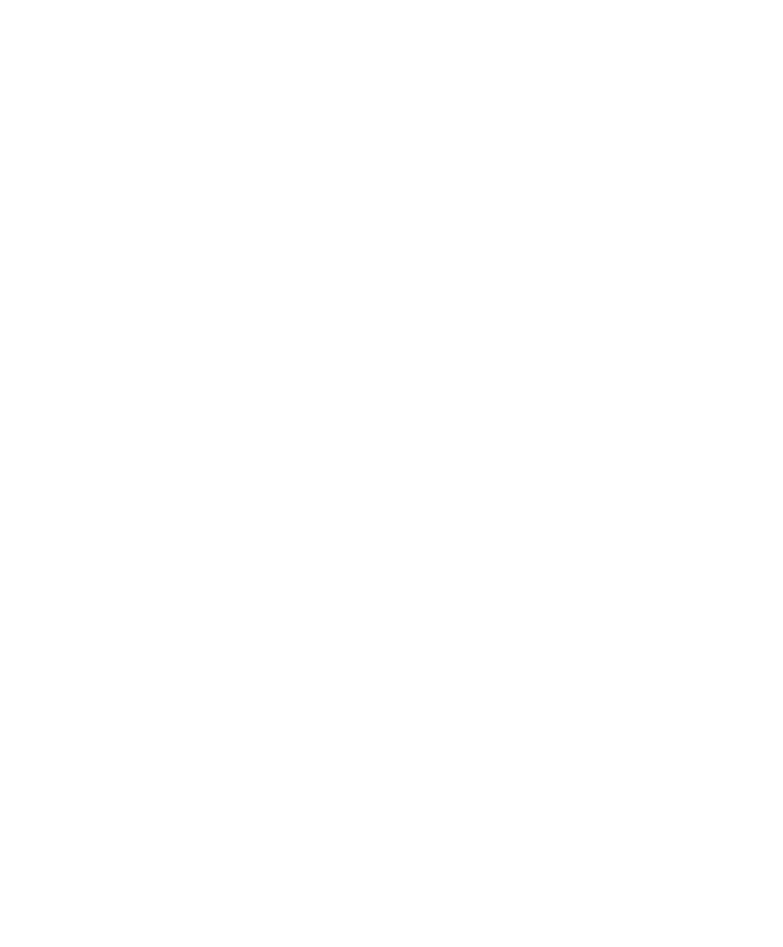
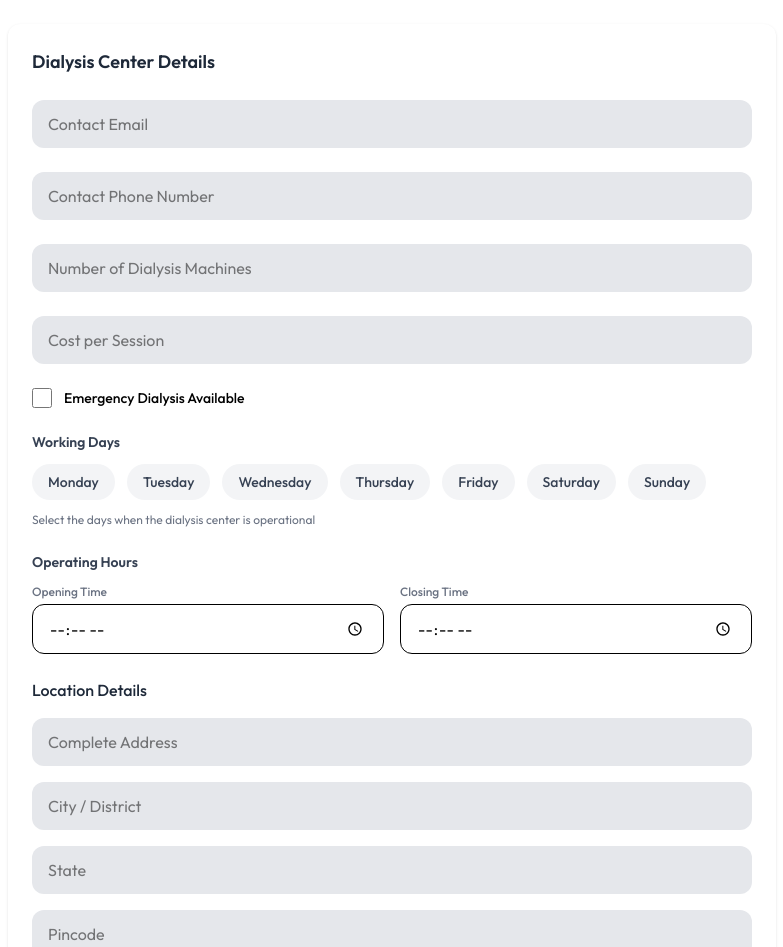
Before and after one commit to AKSHATcseb/HealthSetu, a React (Vite) app in the folder CLIENT/: page /centerdetailsform in a window 1280 px wide. Before the commit this address had no page. Shown: the top 947 px of the page, without its empty margins (248-1031 px from the left). Before the commit the page ends 800 px from the top, so only its background shows below. Built offline with nearby package versions, Linux system fonts and the light colour scheme.

Commit message:
registration page updated

```diff
--- a/CLIENT/index.html
+++ b/CLIENT/index.html
@@ -2,7 +2,7 @@
 <html lang="en">
   <head>
     <meta charset="UTF-8" />
-    <link rel="icon" type="image/svg+xml" href="/vite.svg" />
+    <link rel="icon" type="image/svg+xml" href="/logo.jpg" />
 
     <!-- Google Font -->
     <link rel="preconnect" href="https://fonts.googleapis.com" />
--- a/CLIENT/src/App.jsx
+++ b/CLIENT/src/App.jsx
@@ -10,6 +10,7 @@ import MyAppointments from './pages/Patient/MyAppointments'
 import BookingPage from './pages/Patient/BookingPage'
 import CenterDetails from './pages/Patient/CenterDetails'
 import CenterDashboard from './pages/Center/CenterDashboard'
+import CenterDetailsForm from './components/loginSignup/CenterDetailsForm'
 // import { Toaster } from 'react-hot-toast'
 
 
@@ -27,6 +28,7 @@ function App() {
         <Route path='/bookappointment' element={< BookingPage/>} />
         <Route path='/center/:center_id' element={< CenterDetails/>} />
         <Route path='/centerdashboard' element={< CenterDashboard/>} />
+        <Route path='/centerdetailsform' element={< CenterDetailsForm/>} />
       </Routes>
 
       {/* <Footer /> */}
--- a/CLIENT/src/components/loginSignup/CenterDetailsForm.jsx
+++ b/CLIENT/src/components/loginSignup/CenterDetailsForm.jsx
@@ -1,60 +1,234 @@
+import { useState } from "react";
 import LocationDetailsForm from "./LocationDetailsForm";
 import ComplianceForm from "./ComplianceForm";
 
+const daysOfWeek = [
+  "Monday",
+  "Tuesday",
+  "Wednesday",
+  "Thursday",
+  "Friday",
+  "Saturday",
+  "Sunday",
+];
+
 export default function CenterDetailsForm() {
+  const [formData, setFormData] = useState({
+    email: "",
+    phone: "",
+    dialysisCount: "",
+    normalCost: "",
+    emergencyAvailable: false,
+    emergencyCost: "",
+    workingDays: [],
+    openingTime: "",
+    closingTime: "",
+    emergency24x7: false,
+  });
+
+  /* ---------- HANDLERS ---------- */
+
+  const handleChange = (e) => {
+    const { name, value, type, checked } = e.target;
+    setFormData((prev) => ({
+      ...prev,
+      [name]: type === "checkbox" ? checked : value,
+    }));
+  };
+
+  const toggleDay = (day) => {
+    setFormData((prev) => ({
+      ...prev,
+      workingDays: prev.workingDays.includes(day)
+        ? prev.workingDays.filter((d) => d !== day)
+        : [...prev.workingDays, day],
+    }));
+  };
+
+  /* ---------- SUBMIT ---------- */
+
+  const handleSubmit = (e) => {
+    e.preventDefault();
+
+    const payload = {
+      ...formData,
+      timings: formData.emergency24x7
+        ? "24x7"
+        : `${formData.openingTime} - ${formData.closingTime}`,
+    };
+
+    console.log("CENTER DATA 👉", payload);
+    // API call here
+  };
+
   return (
-    <div className="space-y-6 mt-6">
+    <div className="px-64">
+    <form
+      onSubmit={handleSubmit}
+      className="space-y-6 mt-6 bg-white p-6 rounded-xl shadow"
+    >
       <h3 className="font-semibold text-lg text-gray-800">
         Dialysis Center Details
       </h3>
 
-      {/* BASIC IDENTITY */}
+      {/* BASIC DETAILS */}
       <input
-        type="text"
-        placeholder="Hospital / Center Name"
-        className="w-full px-4 py-3 bg-gray-200 text-gray-600 rounded-xl"
+        type="email"
+        name="email"
+        placeholder="Contact Email"
+        value={formData.email}
+        onChange={handleChange}
+        className="w-full px-4 py-3 bg-gray-200 rounded-xl"
+        required
       />
 
-      <select className="w-full px-4 py-3 bg-gray-200 text-gray-600 rounded-xl">
-        <option>Center Type</option>
-        <option>Government</option>
-        <option>Private</option>
-        <option>Trust</option>
-      </select>
-
       <input
-        type="text"
-        placeholder="Registration Number"
-        className="w-full px-4 py-3 bg-gray-200 text-gray-600 rounded-xl"
+        type="tel"
+        name="phone"
+        placeholder="Contact Phone Number"
+        value={formData.phone}
+        onChange={handleChange}
+        className="w-full px-4 py-3 bg-gray-200 rounded-xl"
+        required
       />
 
       <input
         type="number"
-        placeholder="Year of Establishment"
-        className="w-full px-4 py-3 bg-gray-200 text-gray-600 rounded-xl"
-      />
-
-      {/* CONTACT */}
-      <input
-        type="text"
-        placeholder="Authorized Contact Person"
-        className="w-full px-4 py-3 bg-gray-200 text-gray-600 rounded-xl"
+        name="dialysisCount"
+        placeholder="Number of Dialysis Machines"
+        value={formData.dialysisCount}
+        onChange={handleChange}
+        className="w-full px-4 py-3 bg-gray-200 rounded-xl"
       />
 
       <input
-        type="tel"
-        placeholder="Official Mobile (OTP)"
-        className="w-full px-4 py-3 bg-gray-200 text-gray-600 rounded-xl"
+        type="number"
+        name="normalCost"
+        placeholder="Cost per Session"
+        value={formData.normalCost}
+        onChange={handleChange}
+        className="w-full px-4 py-3 bg-gray-200 rounded-xl"
       />
 
-      <input
-        type="email"
-        placeholder="Official Email Address"
-        className="w-full px-4 py-3 bg-gray-200 text-gray-600 rounded-xl"
-      />
+      {/* EMERGENCY DIALYSIS */}
+      <div className="flex items-center gap-3">
+        <input
+          type="checkbox"
+          name="emergencyAvailable"
+          checked={formData.emergencyAvailable}
+          onChange={handleChange}
+          className="w-5 h-5"
+        />
+        <span className="text-sm font-medium">
+          Emergency Dialysis Available
+        </span>
+      </div>
 
+      {formData.emergencyAvailable && (
+        <input
+          type="number"
+          name="emergencyCost"
+          placeholder="Emergency Cost per Session"
+          value={formData.emergencyCost}
+          onChange={handleChange}
+          className="w-full px-4 py-3 bg-gray-200 rounded-xl"
+        />
+      )}
+
+      {/* WORKING DAYS */}
+      <div className="space-y-3">
+        <h4 className="text-sm font-semibold text-gray-700">
+          Working Days
+        </h4>
+
+        <div className="flex flex-wrap gap-3">
+          {daysOfWeek.map((day) => {
+            const isSelected = formData.workingDays.includes(day);
+
+            return (
+              <button
+                key={day}
+                type="button"
+                onClick={() => toggleDay(day)}
+                className={`flex items-center gap-2 px-4 py-2 rounded-full text-sm font-medium transition-all
+                  ${
+                    isSelected
+                      ? "bg-teal-600 text-white shadow-md scale-105"
+                      : "bg-gray-100 text-gray-700 hover:bg-gray-200"
+                  }`}
+              >
+                {isSelected && <span className="text-xs">✓</span>}
+                {day}
+              </button>
+            );
+          })}
+        </div>
+
+        <p className="text-xs text-gray-500">
+          Select the days when the dialysis center is operational
+        </p>
+      </div>
+
+      {/* OPERATING HOURS */}
+      <div className="space-y-3">
+        <h4 className="text-sm font-semibold text-gray-700">
+          Operating Hours
+        </h4>
+
+        <div className="grid grid-cols-1 sm:grid-cols-2 gap-4">
+          <div>
+            <label className="block text-xs font-medium text-gray-500 mb-1">
+              Opening Time
+            </label>
+            <input
+              type="time"
+              name="openingTime"
+              value={formData.openingTime}
+              onChange={handleChange}
+              className="w-full border rounded-xl px-4 py-3"
+            />
+          </div>
+
+          <div>
+            <label className="block text-xs font-medium text-gray-500 mb-1">
+              Closing Time
+            </label>
+            <input
+              type="time"
+              name="closingTime"
+              value={formData.closingTime}
+              onChange={handleChange}
+              className="w-full border rounded-xl px-4 py-3"
+            />
+          </div>
+        </div>
+      </div>
+
+      {/* LOCATION + COMPLIANCE */}
       <LocationDetailsForm />
       <ComplianceForm />
+
+      {/* PREVIEW */}
+      <div className="bg-gray-50 p-3 rounded text-sm">
+        <p>
+          <b>Working Days:</b> {formData.workingDays.join(", ") || "Not selected"}
+        </p>
+        <p>
+          <b>Timings:</b>{" "}
+          {formData.openingTime && formData.closingTime
+            ? `${formData.openingTime} - ${formData.closingTime}`
+            : "Not set"}
+        </p>
+      </div>
+
+      {/* SUBMIT */}
+      <button
+        type="submit"
+        className="w-full bg-teal-600 text-white py-3 rounded-xl font-medium"
+      >
+        Save Details
+      </button>
+    </form>
     </div>
   );
 }
--- /dev/null
+++ b/CLIENT/src/components/loginSignup/CenterVerificationForm.jsx
@@ -0,0 +1,39 @@
+import LocationDetailsForm from "./LocationDetailsForm";
+import ComplianceForm from "./ComplianceForm";
+import { useNavigate } from "react-router-dom";
+
+export default function CenterDetailsForm() {
+  const navigate = useNavigate();
+  return (
+    <div className="space-y-6 mt-6">
+      <h3 className="font-semibold text-lg text-gray-800">
+        Dialysis Center Details
+      </h3>
+
+      {/* BASIC IDENTITY */}
+      <input
+        type="text"
+        placeholder="Hospital / Center Name"
+        className="w-full px-4 py-3 bg-gray-200 text-gray-600 rounded-xl"
+      />
+
+      <input
+        type="text"
+        placeholder="Registration Number"
+        className="w-full px-4 py-3 bg-gray-200 text-gray-600 rounded-xl"
+      />
+
+      <select className="w-full px-4 py-3 bg-gray-200 text-gray-600 rounded-xl">
+        <option>Center Type</option>
+        <option>Government</option>
+        <option>Private</option>
+        <option>Trust</option>
+      </select>
+
+      <button onClick={() => navigate("/centerdetailsform")} className="w-full py-3 rounded-full bg-teal-600 text-white font-semibold">
+        Verify Authanticity
+      </button>
+
+    </div>
+  );
+}
--- a/CLIENT/src/components/loginSignup/LocationDetailsForm.jsx
+++ b/CLIENT/src/components/loginSignup/LocationDetailsForm.jsx
@@ -1,4 +1,57 @@
+import { useState } from "react";
+
 export default function LocationDetailsForm() {
+  const [formData, setFormData] = useState({
+    address: "",
+    city: "",
+    state: "",
+    pincode: "",
+    mapLink: "",
+    latitude: "",
+    longitude: "",
+  });
+
+  /* ---------- HELPERS ---------- */
+
+  const extractLatLng = (url) => {
+    try {
+      // Matches @lat,lng from Google Maps URL
+      const match = url.match(/@(-?\d+\.\d+),(-?\d+\.\d+)/);
+
+      if (match) {
+        return {
+          lat: match[1],
+          lng: match[2],
+        };
+      }
+      return null;
+    } catch {
+      return null;
+    }
+  };
+
+  /* ---------- HANDLERS ---------- */
+
+  const handleChange = (e) => {
+    const { name, value } = e.target;
+    setFormData((prev) => ({
+      ...prev,
+      [name]: value,
+    }));
+  };
+
+  const handleMapLinkChange = (e) => {
+    const link = e.target.value;
+    const coords = extractLatLng(link);
+
+    setFormData((prev) => ({
+      ...prev,
+      mapLink: link,
+      latitude: coords ? coords.lat : "",
+      longitude: coords ? coords.lng : "",
+    }));
+  };
+
   return (
     <div className="space-y-4">
       <h4 className="font-medium text-gray-800">
@@ -7,30 +60,67 @@ export default function LocationDetailsForm() {
 
       <input
         type="text"
+        name="address"
         placeholder="Complete Address"
-        className="w-full px-4 py-3 bg-gray-200 text-gray-600 rounded-xl"
+        value={formData.address}
+        onChange={handleChange}
+        className="w-full px-4 py-3 bg-gray-200 rounded-xl"
       />
 
       <input
         type="text"
+        name="city"
         placeholder="City / District"
-        className="w-full px-4 py-3 bg-gray-200 text-gray-600 rounded-xl"
+        value={formData.city}
+        onChange={handleChange}
+        className="w-full px-4 py-3 bg-gray-200 rounded-xl"
       />
 
       <input
         type="text"
+        name="state"
         placeholder="State"
-        className="w-full px-4 py-3 bg-gray-200 text-gray-600 rounded-xl"
+        value={formData.state}
+        onChange={handleChange}
+        className="w-full px-4 py-3 bg-gray-200 rounded-xl"
       />
 
       <input
         type="number"
+        name="pincode"
         placeholder="Pincode"
-        className="w-full px-4 py-3 bg-gray-200 text-gray-600 rounded-xl"
+        value={formData.pincode}
+        onChange={handleChange}
+        className="w-full px-4 py-3 bg-gray-200 rounded-xl"
       />
 
+      {/* GOOGLE MAP LOCATION */}
+      {/* <div className="space-y-2">
+        <label className="text-sm font-semibold text-gray-700">
+          Google Maps Location
+        </label>
+
+        <input
+          type="url"
+          placeholder="Paste Google Maps location link"
+          value={formData.mapLink}
+          onChange={handleMapLinkChange}
+          className="w-full px-4 py-3 bg-gray-200 rounded-xl"
+        />
+
+        {formData.latitude && formData.longitude && (
+          <p className="text-xs text-teal-600">
+            📍 Location detected — Lat: {formData.latitude}, Lng: {formData.longitude}
+          </p>
+        )}
+
+        <p className="text-xs text-gray-500">
+          Paste the Google Maps link (Share → Copy link)
+        </p>
+      </div> */}
+
       <div className="bg-teal-50 text-teal-700 px-4 py-3 rounded-xl text-sm">
-        📍 Location will be auto-detected from map
+        📍 Location will be auto-detected from Google Maps link
       </div>
     </div>
   );
--- a/CLIENT/src/components/loginSignup/LogoPanel.jsx
+++ b/CLIENT/src/components/loginSignup/LogoPanel.jsx
@@ -4,7 +4,7 @@ export default function LogoPanel() {
       <div
         className="
           w-full h-full
-          bg-gradient-to-br from-teal-600 to-teal-700
+          bg-linear-to-br from-teal-600 to-teal-700
           rounded-3xl
           flex flex-col items-center justify-center
           text-center
--- a/CLIENT/src/components/loginSignup/RegisterForm.jsx
+++ b/CLIENT/src/components/loginSignup/RegisterForm.jsx
@@ -1,7 +1,7 @@
 import { useState } from "react";
 import RoleSelector from "./RoleSelector";
 import PatientDetailsForm from "./PatientDetailsForm";
-import CenterDetailsForm from "./CenterDetailsForm";
+import CenterDetailsForm from "./CenterVerificationForm";
 
 export default function RegisterForm({ onSwitch }) {
   const [role, setRole] = useState(null);
```
Also changed, not shown: CLIENT/src/components/loginSignup/ComplianceForm.jsx (+7 -9 lines), CLIENT/public/logo.jpg (added), CLIENT/src/api/authAPI.js (added), CLIENT/src/config/firebase.js (added).
